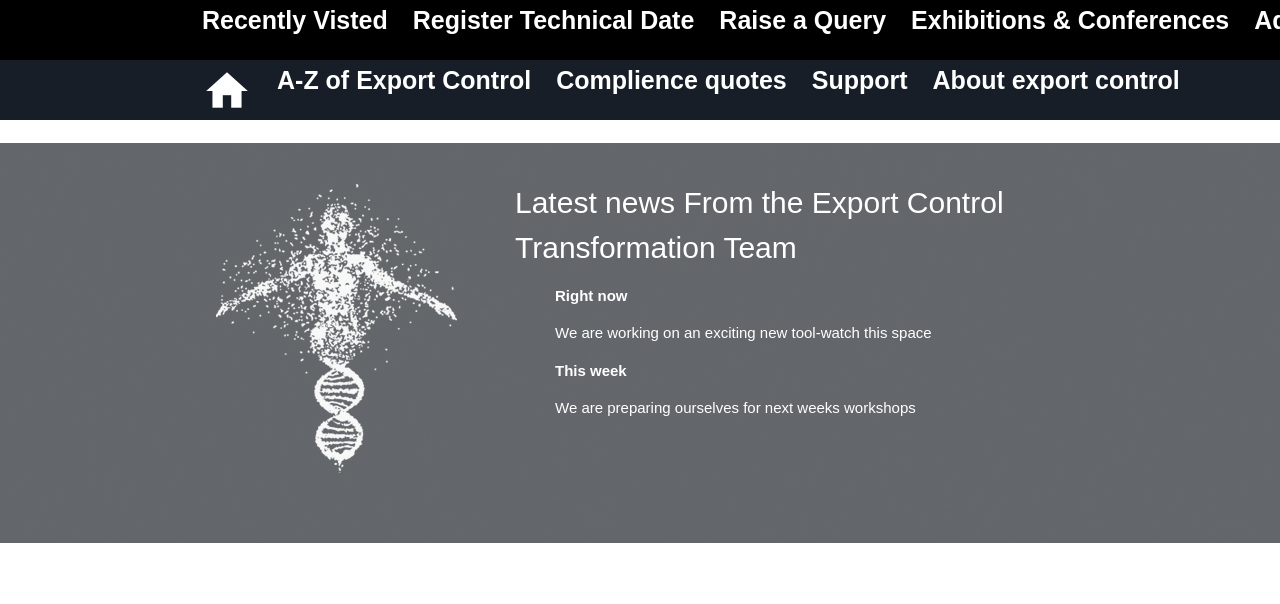
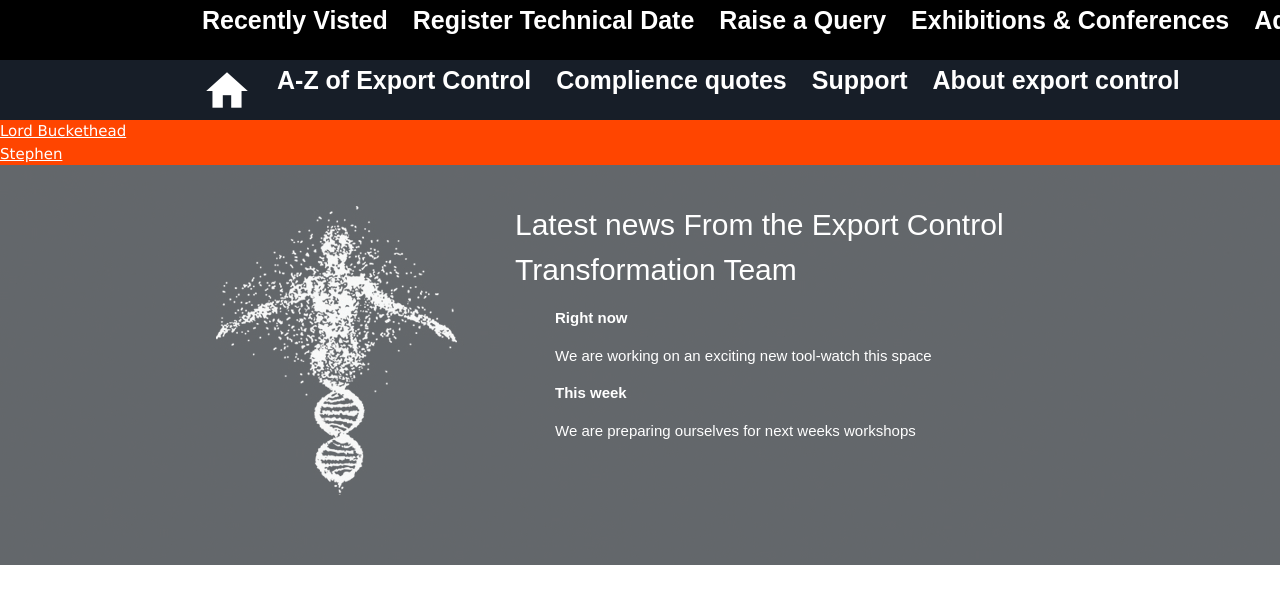
Before and after one commit to Rich-A/PortalPoC, a Jekyll site: the page built from test.markdown, in a window 1280 px wide. Shown: the top 604 px of the page. Built offline with Jekyll 4.4.1, drawn with Linux system fonts in a browser that asks for light colours.

Commit message:
stying the question page

```diff
--- a/_layouts/question.html
+++ b/_layouts/question.html
@@ -15,10 +15,15 @@
 
     </div class= "question_box">
     <p class= "question">{{page.question}}</p>
+    <div class= "answer_box">
     <a class= "answer" href="{{page.answer1link}}">{{page.answer1}}</a>
+</div>
+    <div class= "answer_box">
     <a class= "answer" href="{{page.answer2link}}">{{page.answer2}}</a>
+    </div>
+    <div class= "answer_box">
     <a class= "answer" href="{{page.answer3link}}">{{page.answer3}}</a>
-
+</div>
 
 
 </div>
--- a/css/footer.css
+++ b/css/footer.css
@@ -3,6 +3,10 @@ body { padding: 0; margin: 0; width: 100%; height: 100% }
 #footer{
 	background-image: url("../assets/gray.png");
 	height: 400px;
+}
+
+.stretch{
+	width: 100%px; padding: 0; margin: 0;
 }
 
 #footer h2{
--- a/css/header.css
+++ b/css/header.css
@@ -14,14 +14,12 @@
     list-style: none;
 }
 
-a{
+
+
+.hbutton a{
     color: white;
     text-decoration: none;
     overflow: hidden;
-
-}
-
-.hbutton a{
     display: block;
     height: 100%;
     width: 100%;
--- a/css/question.css
+++ b/css/question.css
@@ -1,3 +1,24 @@
+body { padding: 0; margin: 0; width: 100%; height: 100% }
+
+
+.question_box{
+    width: 1000px;
+    font-family: arial;
+    padding-left: 30px;
+}
+
+.question_box{
+    color: black;
+}
+
+.answer_box{
+    background-color: orangered;
+}
+
+.answer{
+    color: white;
+}
+
 .answer:empty{
 display:none;
 }
```
